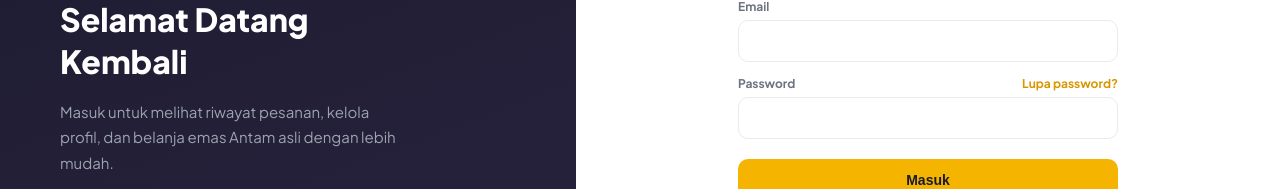
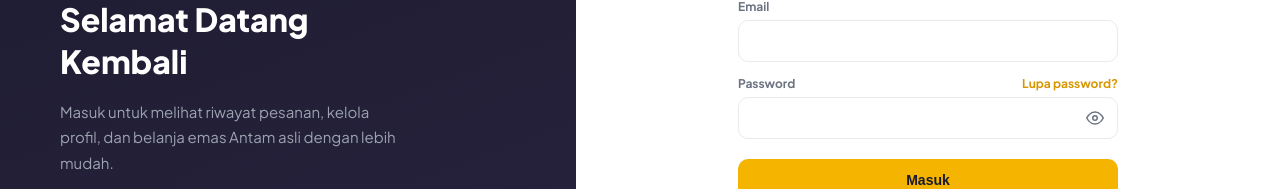
Before and after one commit to akucadangan2/BUTIK-ANTAM, a Next.js app: page /login in a window 1280 px wide. Shown: the part 330-519 px from the top of the page. Built offline with nearby package versions, Linux system fonts and the light colour scheme; no server answers.

Commit message:
Add show/hide password toggle to login form

```diff
--- a/app/login/LoginForm.tsx
+++ b/app/login/LoginForm.tsx
@@ -11,6 +11,7 @@
   const supabase = createClient()
   const [email, setEmail] = useState('')
   const [password, setPassword] = useState('')
+  const [showPassword, setShowPassword] = useState(false)
   const [error, setError] = useState('')
   const [loading, setLoading] = useState(false)
 
@@ -93,6 +94,16 @@
         }
         .ba-blob-1 { animation: baFloat1 7s ease-in-out infinite; }
         .ba-blob-2 { animation: baFloat2 9s ease-in-out infinite; }
+        .ba-eye-btn {
+          background: none;
+          border: none;
+          cursor: pointer;
+          color: var(--muted);
+          display: flex;
+          align-items: center;
+          padding: 4px;
+        }
+        .ba-eye-btn:hover { color: var(--text); }
 
         @media (max-width: 780px) {
           .ba-auth-main { flex-direction: column; min-height: auto; }
@@ -167,7 +178,6 @@
               />
             </div>
 
-            {/* Bagian Password dengan link "Lupa password?" */}
             <div>
               <div style={{ display: 'flex', justifyContent: 'space-between', alignItems: 'center', marginBottom: 6 }}>
                 <label style={{ fontSize: 12, fontWeight: 700, color: 'var(--muted)' }}>
@@ -177,14 +187,35 @@
                   Lupa password?
                 </Link>
               </div>
+              <div style={{ position: 'relative' }}>
                 <input
-                type="password"
+                  type={showPassword ? 'text' : 'password'}
                   className="ba-auth-input"
                   value={password}
                   onChange={(e) => setPassword(e.target.value)}
                   required
-                style={{ width: '100%', padding: '12px 14px', border: '1px solid var(--border)', borderRadius: 10, fontSize: 14 }}
+                  style={{ width: '100%', padding: '12px 44px 12px 14px', border: '1px solid var(--border)', borderRadius: 10, fontSize: 14 }}
                 />
+                <button
+                  type="button"
+                  className="ba-eye-btn"
+                  onClick={() => setShowPassword((v) => !v)}
+                  style={{ position: 'absolute', right: 10, top: '50%', transform: 'translateY(-50%)' }}
+                  aria-label={showPassword ? 'Sembunyikan password' : 'Tampilkan password'}
+                >
+                  {showPassword ? (
+                    <svg width="18" height="18" viewBox="0 0 24 24" fill="none" stroke="currentColor" strokeWidth="2" strokeLinecap="round" strokeLinejoin="round">
+                      <path d="M17.94 17.94A10.94 10.94 0 0 1 12 20c-7 0-11-8-11-8a18.9 18.9 0 0 1 5.06-5.94M9.9 4.24A9.12 9.12 0 0 1 12 4c7 0 11 8 11 8a18.5 18.5 0 0 1-2.16 3.19m-6.72-1.07a3 3 0 1 1-4.24-4.24" />
+                      <line x1="1" y1="1" x2="23" y2="23" />
+                    </svg>
+                  ) : (
+                    <svg width="18" height="18" viewBox="0 0 24 24" fill="none" stroke="currentColor" strokeWidth="2" strokeLinecap="round" strokeLinejoin="round">
+                      <path d="M1 12s4-8 11-8 11 8 11 8-4 8-11 8-11-8-11-8Z" />
+                      <circle cx="12" cy="12" r="3" />
+                    </svg>
+                  )}
+                </button>
+              </div>
             </div>
 
             {error && (
```
Lines whose indentation alone changed are shown as unchanged.
